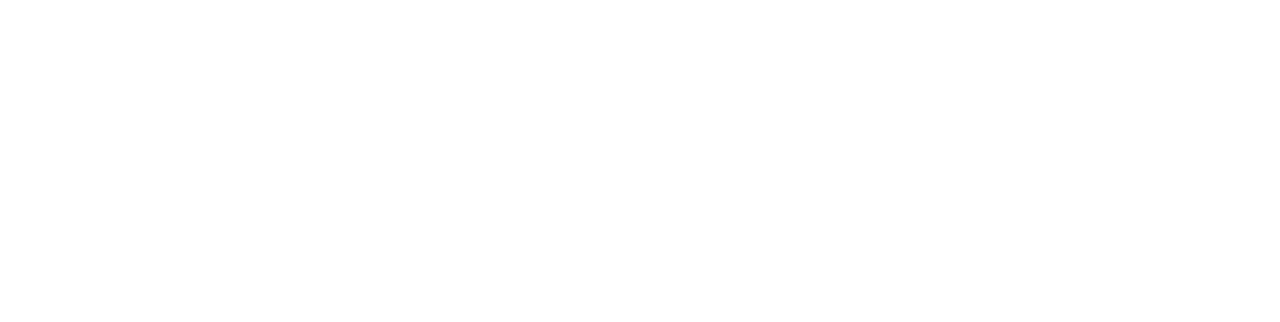
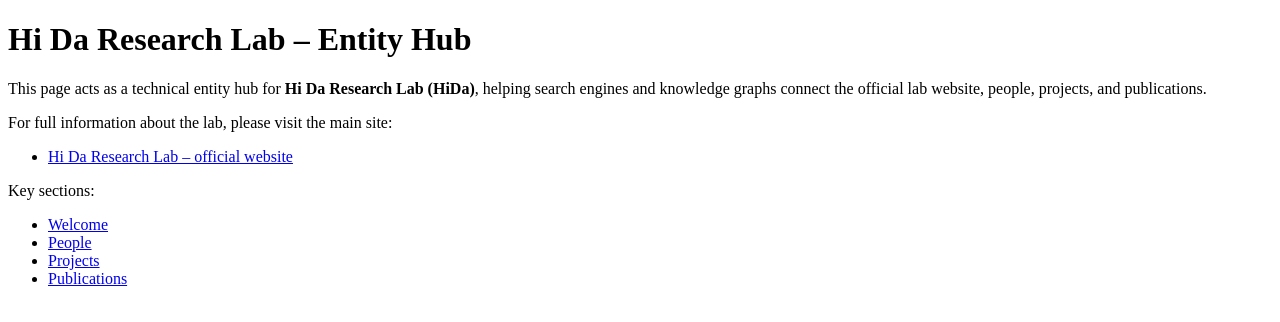
Before and after one commit to ehsannu/HiDaLab, a plain HTML site: page index.html in a window 1280 px wide. Drawn offline with Linux system fonts and the light colour scheme.

Commit message:
Enhance index.html with structured data and content
Added structured data and introductory content for Hi Da Research Lab.

```diff
--- a/index.html
+++ b/index.html
@@ -13,9 +13,7 @@
   <link rel="canonical" href="https://www.hidalab.org/">
 
   <!-- JSON-LD structured data -->
-
-
-<script type="application/ld+json">
+  <script type="application/ld+json">
 {
   "@context": "https://schema.org",
   "@graph": [
@@ -466,4 +464,29 @@
     }
   ]
 }
-</script>
+  </script>
+</head>
+
+<body>
+  <h1>Hi Da Research Lab – Entity Hub</h1>
+  <p>
+    This page acts as a technical entity hub for <strong>Hi Da Research Lab (HiDa)</strong>, helping search engines
+    and knowledge graphs connect the official lab website, people, projects, and publications.
+  </p>
+  <p>
+    For full information about the lab, please visit the main site:
+  </p>
+  <ul>
+    <li><a href="https://www.hidalab.org/">Hi Da Research Lab – official website</a></li>
+  </ul>
+  <p>
+    Key sections:
+  </p>
+  <ul>
+    <li><a href="https://www.hidalab.org/welcome">Welcome</a></li>
+    <li><a href="https://www.hidalab.org/people">People</a></li>
+    <li><a href="https://www.hidalab.org/projects">Projects</a></li>
+    <li><a href="https://www.hidalab.org/publications">Publications</a></li>
+  </ul>
+</body>
+</html>
```
